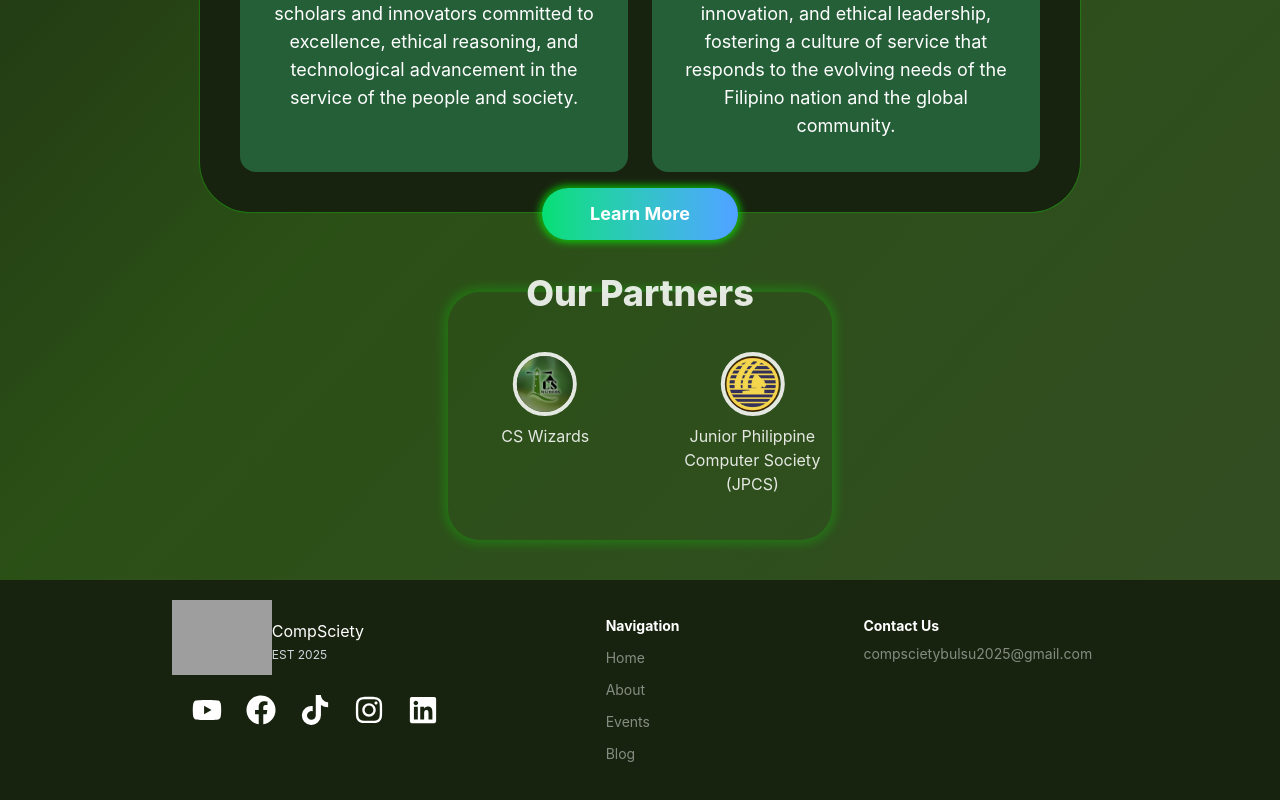
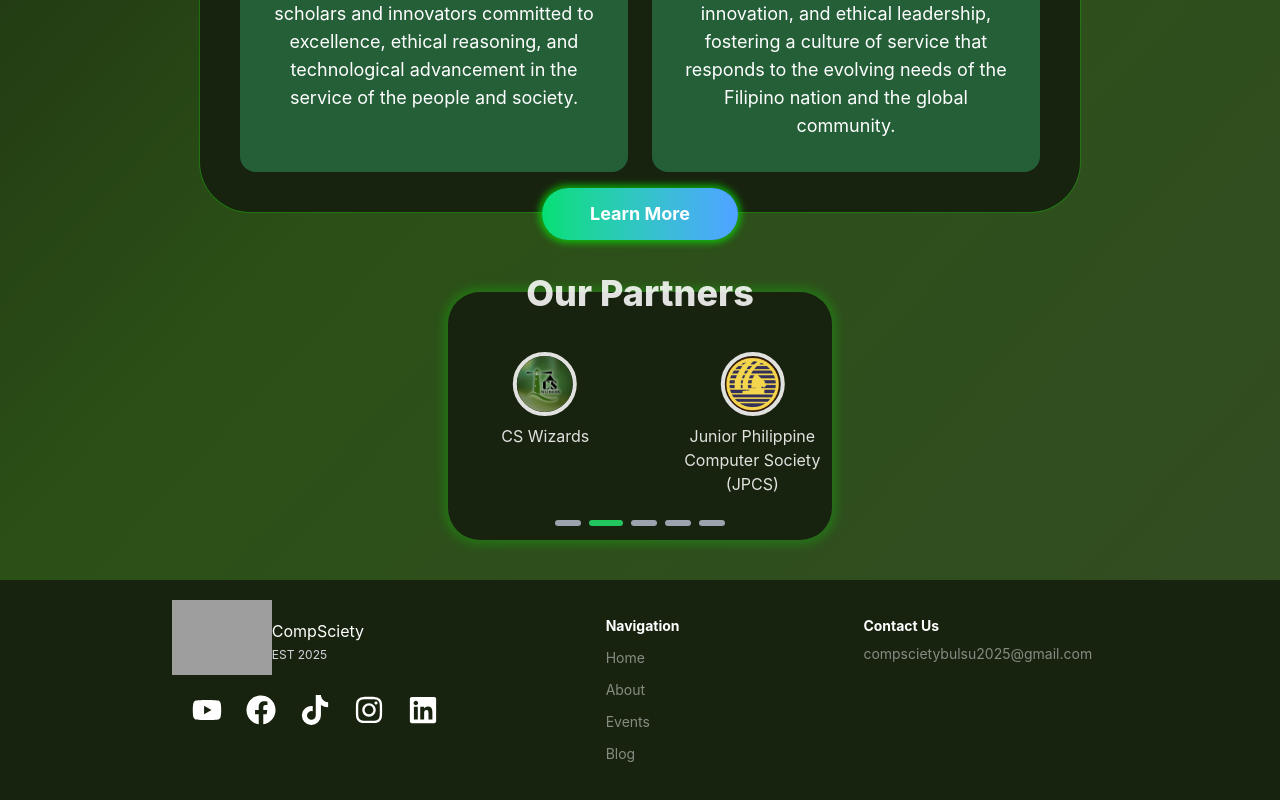
Before and after one commit to drinaissante/CompSciety, a React (Vite) app: page /CompSciety/ in a window 1280 px wide. Shown: the part 1585-2385 px from the top of the page. Built offline with nearby package versions, Linux system fonts and the light colour scheme; no server answers; grey boxes are pictures that could not be loaded.

Commit message:
Added scrolling bars to Partners

```diff
--- a/src/components/pages/home/sections/Partners.jsx
+++ b/src/components/pages/home/sections/Partners.jsx
@@ -1,10 +1,10 @@
 import { Swiper, SwiperSlide } from "swiper/react";
-import { Autoplay } from "swiper/modules";
+import { Autoplay, Pagination } from "swiper/modules";
 
 import { useEffect, useState, useRef } from "react";
 import { createPortal } from "react-dom";
 
-import {motion, AnimatePresence} from "framer-motion";
+import { motion, AnimatePresence } from "framer-motion";
 
 import cs_wizards from "@assets/CS_WIZARDS.jpg"
 import jpcs from "@assets/jpcs.png"
@@ -15,6 +15,9 @@ import bliss from "@assets/BLISS.png"
 import MotionDiv from "../../../MotionDiv.jsx"
 
 import "swiper/css";
+import "swiper/css/pagination"
+
+import "@css/Partners.css"
 
 // PUT THESE IN A SEPARATE MODEL FILE FOR READABILITY AND IMPORT NALANG
 
@@ -117,17 +120,17 @@ function Partners() {
         swiperRef.current?.autoplay.start();
     }
 
-
     return (
         <div className="relative">
             <h2 className="absolute bottom-5/6 left-1/2 -translate-x-1/2 text-4xl font-extrabold p-5">Our Partners</h2>
 
             <MotionDiv
                 id="partners"
-                className="mt-20 mb-10 justify-self-center sm:w-[30%] w-[80%] h-auto rounded-4xl shadow-[0_0_10px_5px_rgba(0,255,0,0.2)] overflow-visible"
+                className="mt-20 mb-10 justify-self-center sm:w-[30%] w-[88%] h-auto rounded-4xl shadow-[0_0_10px_5px_rgba(0,255,0,0.2)]   bg-[#18230F] overflow-visible"
             >
                 <Swiper
-                    modules={[Autoplay]}
+                    modules={[Autoplay, Pagination]}
+                    pagination={{ clickable: true }}
                     spaceBetween={30}
                     slidesPerView={2}
                     autoplay={{ delay: 1000, disableOnInteraction: false }}
--- /dev/null
+++ b/src/css/Partners.css
@@ -0,0 +1,14 @@
+/* Turn bullets into bars */
+.swiper-pagination-bullet {
+    width: 26px !important;
+    height: 6px !important;
+    border-radius: 4px !important;
+    background: #9ca3af !important;
+    opacity: 1 !important;
+}
+
+/* Active bullet styling */
+.swiper-pagination-bullet-active {
+    background: #22c55e !important;
+    width: 34px !important;
+}
```
